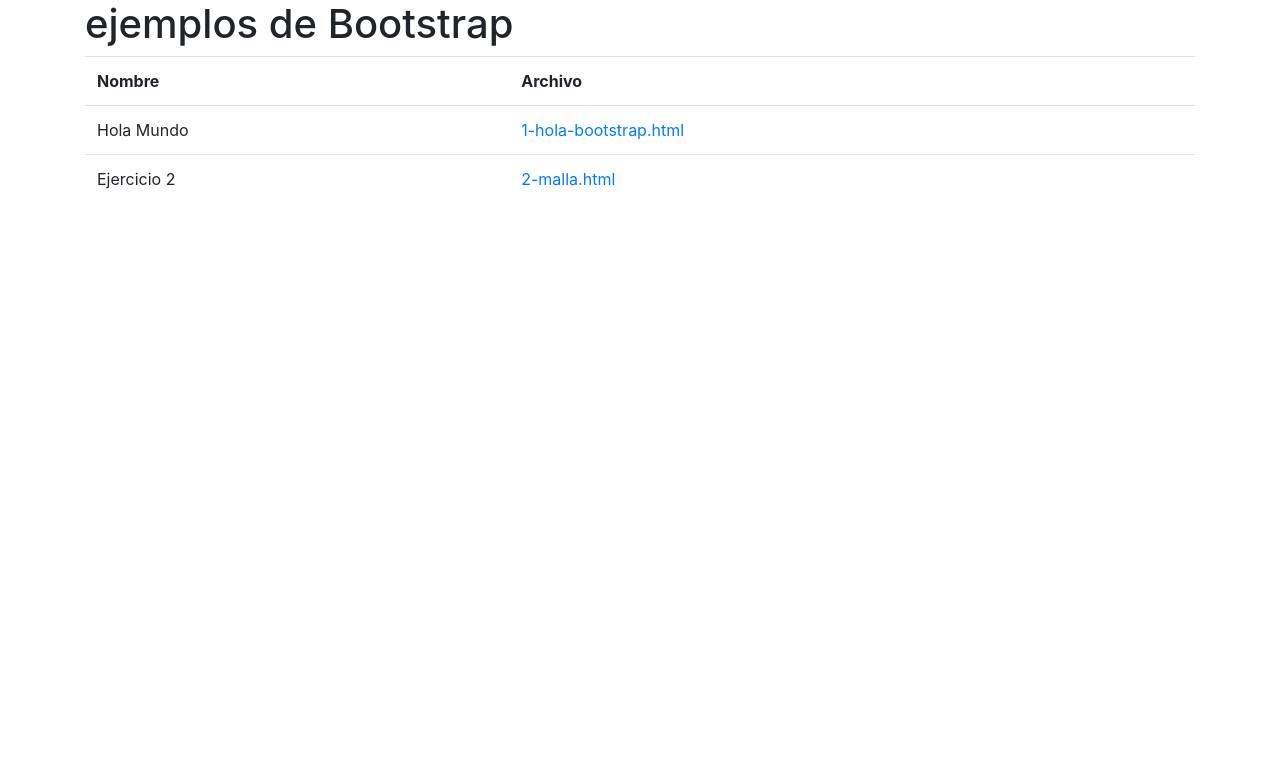
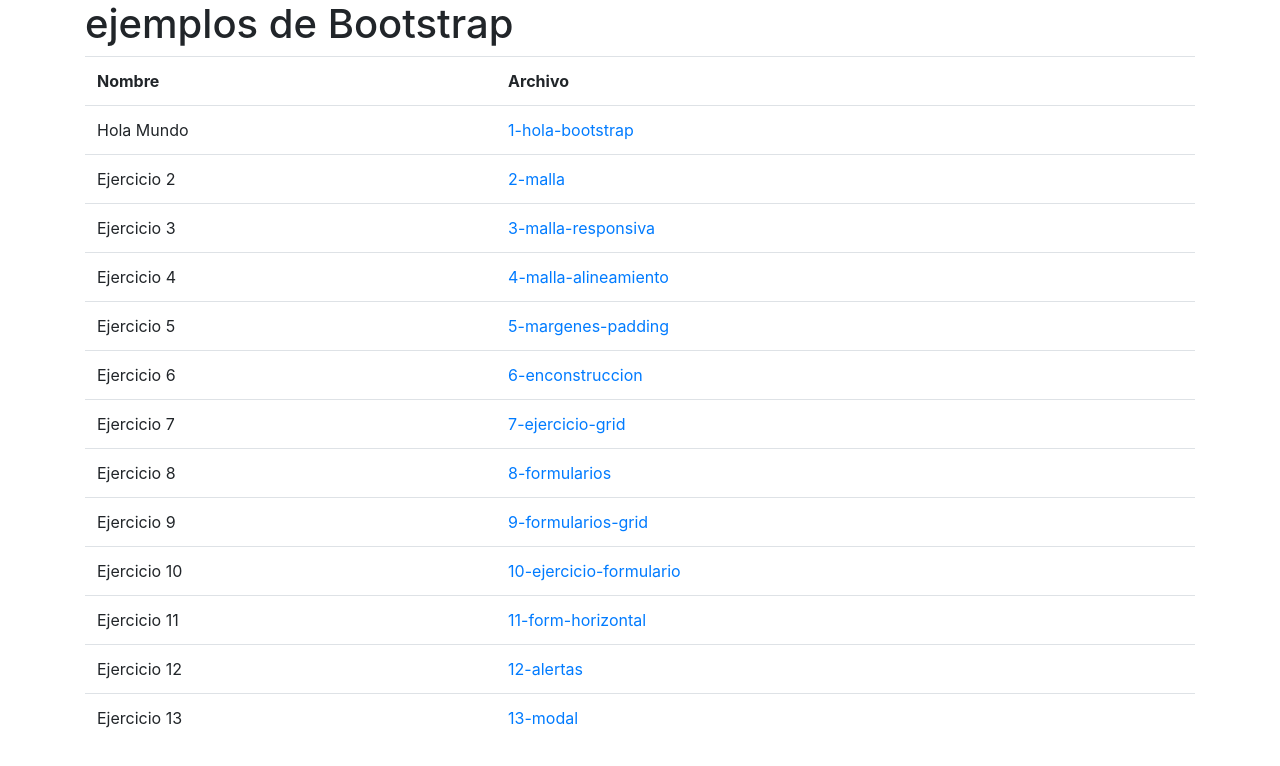
Before and after one commit to uaslp-appweb/ejemplos-bootrap-CesarMarin22, a plain HTML site: page index.html in a window 1280 px wide. Drawn offline with nearby package versions, Linux system fonts and the light colour scheme.

Commit message:
modificaciones

```diff
--- a/index.html
+++ b/index.html
@@ -28,15 +28,92 @@
             <tr>
                 <td>Hola Mundo</td>
                 <td>
-                    <a href="1-hola-bootstrap.html">1-hola-bootstrap.html</a>
+                    <a href="1-hola-bootstrap.html">1-hola-bootstrap</a>
                 </td>
             </tr>
             <tr>
                 <td>Ejercicio 2</td>
                 <td>
-                    <a href="2-malla.html">2-malla.html</a>
+                    <a href="2-malla.html">2-malla</a>
                 </td>
             </tr>
+            <tr>
+                <td>Ejercicio 3</td>
+                <td>
+                    <a href="3-malla-responsiva.html">3-malla-responsiva</a>
+                </td>
+            </tr>
+
+            <tr>
+                <td>Ejercicio 4</td>
+                <td>
+                    <a href="4-malla-alineamiento.html">4-malla-alineamiento</a>
+                </td>
+            </tr>
+
+            <tr>
+                <td>Ejercicio 5</td>
+                <td>
+                    <a href="5-margenes-padding.html">5-margenes-padding</a>
+                </td>
+            </tr>
+
+            <tr>
+                <td>Ejercicio 6</td>
+                <td>
+                    <a href="6-enconstruccion.html">6-enconstruccion</a>
+                </td>
+            </tr>
+
+            <tr>
+                <td>Ejercicio 7</td>
+                <td>
+                    <a href="7-ejercicio-grid.html">7-ejercicio-grid</a>
+                </td>
+            </tr>
+
+            <tr>
+                <td>Ejercicio 8</td>
+                <td>
+                    <a href="8-formularios.html">8-formularios</a>
+                </td>
+            </tr>
+
+            <tr>
+                <td>Ejercicio 9</td>
+                <td>
+                    <a href="9-formularios-grid.html">9-formularios-grid</a>
+                </td>
+            </tr>
+
+            <tr>
+                <td>Ejercicio 10</td>
+                <td>
+                    <a href="10-ejercicio-formulario.html">10-ejercicio-formulario</a>
+                </td>
+            </tr>
+
+            <tr>
+                <td>Ejercicio 11</td>
+                <td>
+                    <a href="11-form-horizontal.html">11-form-horizontal</a>
+                </td>
+            </tr>
+
+            <tr>
+                <td>Ejercicio 12</td>
+                <td>
+                    <a href="12-alertas.html">12-alertas</a>
+                </td>
+            </tr>
+
+            <tr>
+                <td>Ejercicio 13</td>
+                <td>
+                    <a href="13-modal.html">13-modal</a>
+                </td>
+            </tr>
+
         </table>
     </div>
 
```
Also changed, not shown: 13-modal.html (+1 -1 lines), 6-enconstruccion.html (+1 -13 lines).
